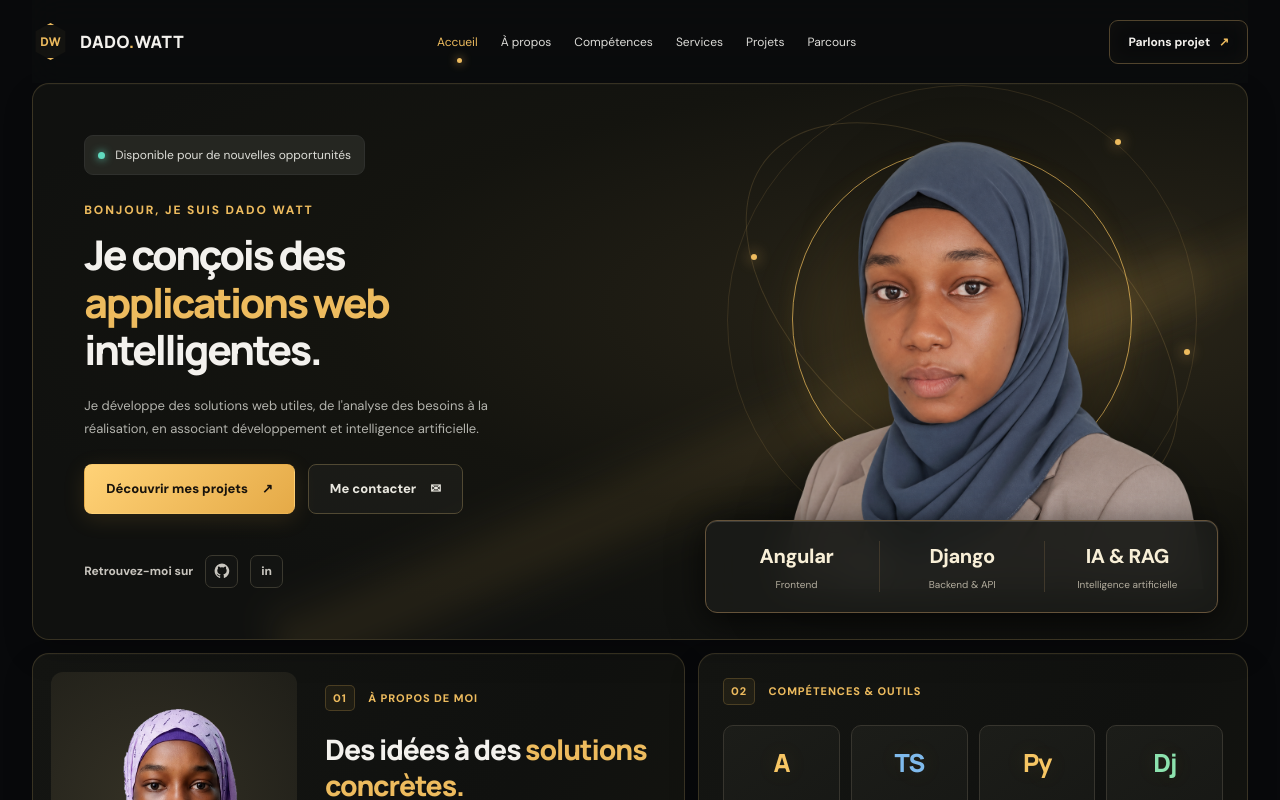
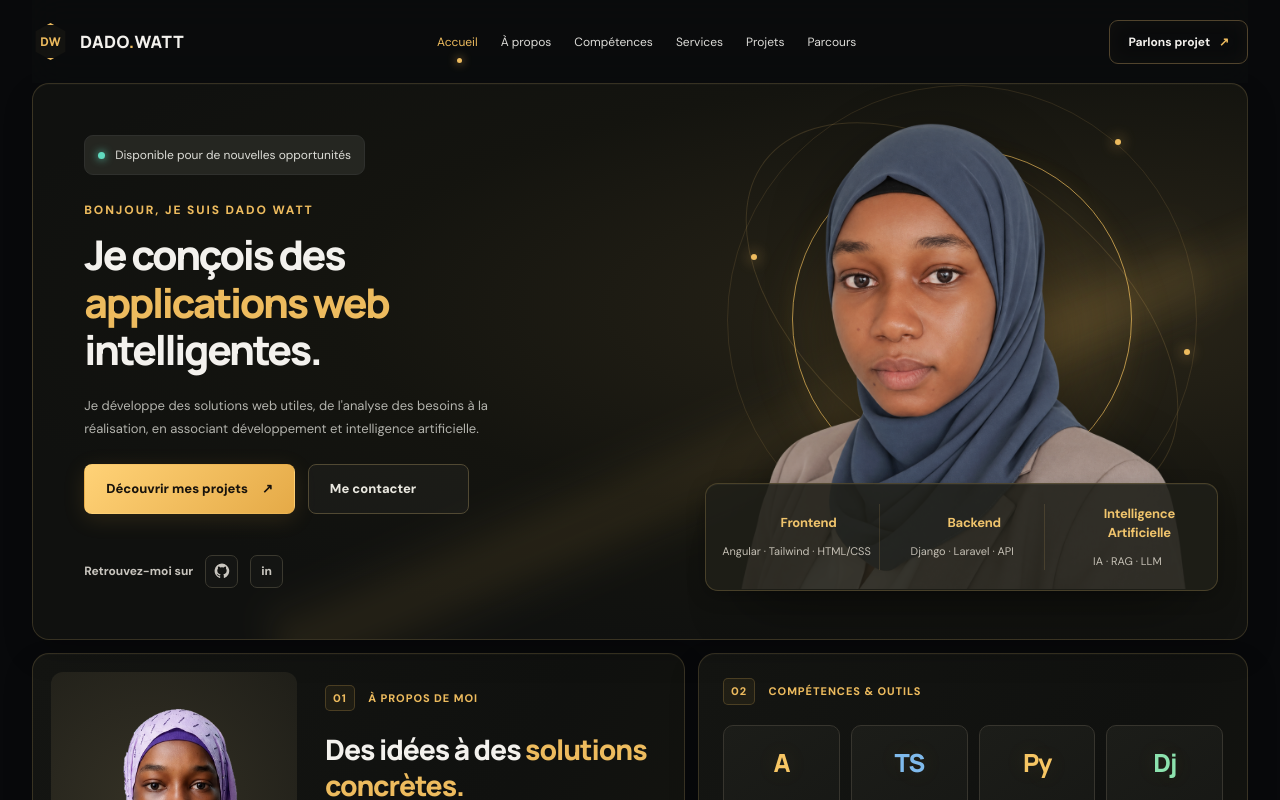
Before and after one commit to Dadowatt/portfolio, an Angular app: page / in a window 1280 px wide. Shown: the top 800 px of the page. Built offline with nearby package versions, Linux system fonts and the light colour scheme; what @lucide/angular would draw is missing.

Commit message:
style(hero): améliorer le design et les icônes de la section accueil

```diff
--- a/src/app/app.css
+++ b/src/app/app.css
@@ -398,10 +398,10 @@ h2 em {
   z-index: 2;
   display: block;
   bottom: 50px;
-  left: 50%;
+  left: 45%;
   transform: translateX(-50%);
-  width: min(100%, 565px);
-  height: calc(100% - 55px);
+  width: min(100%, 650px);
+  height: calc(100% - 35px);
   object-fit: contain;
   object-position: center bottom;
   border-radius: 0;
@@ -1409,3 +1409,143 @@ h2 em {
 .cv-download:hover .cv-download-icon {
   transform: translateY(2px);
 }
+
+
+/* =========================================
+   HERO STATS — DARK GOLD GLASSMORPHISM
+========================================= */
+
+.hero-stat-bar {
+  position: absolute;
+  z-index: 4;
+
+  /* Positionnement */
+  bottom: 48px;
+  left: 5%;
+  right: 5%;
+
+  /* Dimensions initiales conservées */
+  display: grid;
+  grid-template-columns: repeat(3, 1fr);
+
+  /* Fond sombre olive / doré */
+  background: rgba(31, 31, 24, 0.88);
+
+  /* Aucun effet de flou */
+  backdrop-filter: none;
+  -webkit-backdrop-filter: none;
+
+  /* Bordure et profondeur */
+  border: 1px solid rgba(210, 176, 103, 0.24);
+  border-radius: 13px;
+
+  box-shadow:
+    0 5px 18px rgba(0, 0, 0, 0.25),
+    inset 0 1px 0 rgba(255, 255, 255, 0.04);
+
+  padding: 20px 8px;
+
+  transition: border-color 0.3s ease;
+}
+
+.hero-stat-bar:hover {
+  border-color: rgba(237, 187, 94, 0.4);
+}
+
+/* Statistiques individuelles */
+.stat {
+  display: flex;
+  flex-direction: column;
+  align-items: center;
+  justify-content: center;
+  text-align: center;
+  gap: 7px;
+  padding: 0 5px;
+}
+
+/* Séparation des statistiques */
+.stat + .stat {
+  border-left: 1px solid rgba(210, 176, 103, 0.16);
+}
+
+/* Valeurs */
+.stat strong {
+  font-size: 19px;
+  color: #f0c46c;
+  font-weight: 700;
+  letter-spacing: -0.02em;
+}
+
+/* Libellés */
+.stat span {
+  color: #c5c0b5;
+  font-size: 10px;
+}
+
+/* Responsive */
+@media (max-width: 768px) {
+  .hero-stat-bar {
+    position: relative;
+    bottom: auto;
+    left: auto;
+    right: auto;
+    width: 90%;
+    margin: 20px auto 0;
+  }
+}
+
+
+
+
+/* =========================================
+   HERO STATS — DOMAINES DE COMPETENCES
+========================================= */
+
+.stat {
+  display: flex;
+  flex-direction: column;
+  align-items: center;
+  justify-content: center;
+  gap: 10px;
+  padding: 0 8px;
+  text-align: center;
+}
+
+.stat strong {
+  display: flex;
+  align-items: center;
+  justify-content: center;
+  gap: 5px;
+
+  font-size: 13px;
+  color: #f0c46c;
+  font-weight: 700;
+}
+
+.stat strong svg {
+  width: 19px;
+  height: 19px;
+  color: #d6b66e;
+  stroke-width: 1.8;
+  flex-shrink: 0;
+}
+
+.stat span {
+  color: #c5c0b5;
+  font-size: 11px;
+  line-height: 1.6;
+}
+
+.hero-actions .btn svg {
+  width: 17px;
+  height: 17px;
+  stroke-width: 1.8;
+  flex-shrink: 0;
+}
+.hero-actions .btn-outline svg {
+  color: #f0c46c;
+  stroke: #f0c46c;
+  width: 17px;
+  height: 17px;
+  stroke-width: 1.8;
+}
--- a/src/app/app.html
+++ b/src/app/app.html
@@ -70,9 +70,10 @@
           <a class="btn btn-gold" href="#projects"
             >Découvrir mes projets <span aria-hidden="true">↗</span></a
           >
-          <a class="btn btn-outline" href="#contact"
-            >Me contacter <span aria-hidden="true">✉</span></a
-          >
+          <a class="btn btn-outline" href="#contact">
+            Me contacter
+            <svg lucideMail aria-hidden="true"></svg>
+          </a>
         </div>
         <div class="social-row">
           <span>Retrouvez-moi sur</span>
@@ -115,15 +116,40 @@
           [alt]="'Portrait de ' + profile.name"
           loading="eager"
         />
+
+
 <div class="hero-stat-bar" aria-label="Mes domaines de compétences">
-          <div class="stat"><strong>Angular</strong><span>Frontend</span></div>
+
+  <!-- FRONTEND -->
   <div class="stat">
-            <strong>Django</strong><span>Backend & API</span>
+    <strong>
+      <svg lucidePanelsTopLeft aria-hidden="true"></svg>
+      Frontend
+    </strong>
+    <span>Angular · Tailwind · HTML/CSS</span>
   </div>
+
+  <!-- BACKEND -->
   <div class="stat">
-            <strong>IA & RAG</strong><span>Intelligence artificielle</span>
+    <strong>
+      <svg lucideServer aria-hidden="true"></svg>
+      Backend
+    </strong>
+    <span>Django · Laravel · API</span>
   </div>
+
+  <!-- INTELLIGENCE ARTIFICIELLE -->
+  <div class="stat">
+    <strong>
+      <svg lucideBrainCircuit aria-hidden="true"></svg>
+      Intelligence Artificielle
+    </strong>
+    <span>IA · RAG · LLM</span>
   </div>
+
+</div>
+
+
       </div>
     </section>
 
```
Also changed, not shown: src/app/app.ts (+12 -2 lines). Lines whose indentation alone changed are shown as unchanged.
